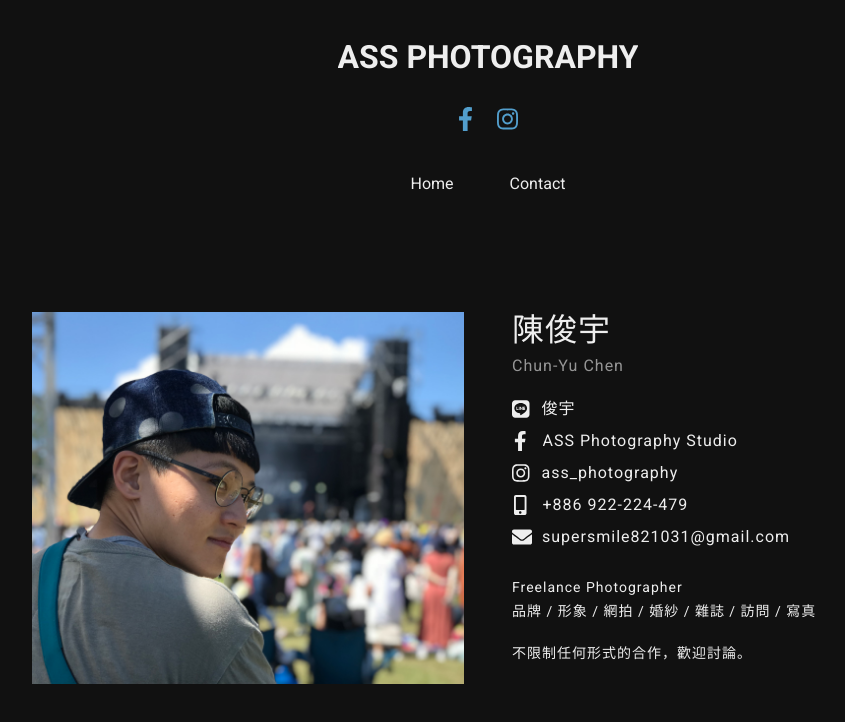
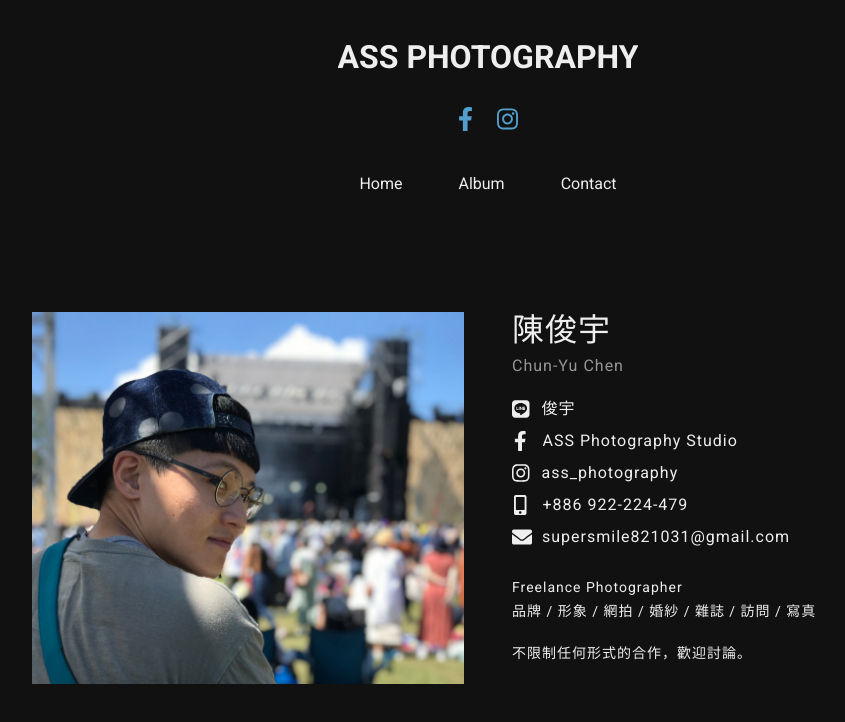
Before and after one commit to ChenHuei/assPhotography, a Vue app: page /#/contact in a window 1280 px wide. Shown: the top 722 px of the page, without its empty margins (152-997 px from the left). Built offline with nearby package versions, Linux system fonts and the light colour scheme.

Commit message:
Add album page and modify constant name

```diff
--- a/src/components/Topbar/index.vue
+++ b/src/components/Topbar/index.vue
@@ -4,7 +4,7 @@
     <div class="icons">
       <a
         class="icon"
-        v-for="icon in ICONS"
+        v-for="icon in HOME_ICONS"
         :key="icon.name"
         :href="icon.link"
         target="_blank">
@@ -14,7 +14,7 @@
     <div class="items">
       <router-link
         class="item"
-        v-for="item in ITEMS"
+        v-for="item in HOME_ITEMS"
         :key="item.name"
         :to="item.link">
         {{item.name}}
@@ -24,13 +24,13 @@
 </template>
 
 <script>
-import { ICONS, ITEMS } from '../../constants'
+import { HOME_ICONS, HOME_ITEMS } from '../../constants'
 export default {
   name: 'topbar',
   data () {
     return {
-      ICONS,
-      ITEMS
+      HOME_ICONS,
+      HOME_ITEMS
     }
   },
   methods: {
--- a/src/constants/index.js
+++ b/src/constants/index.js
@@ -2,7 +2,7 @@ import cover from '../assets/cover.jpg'
 
 export const SCREEN_SIZES = [1400, 960, 640]
 
-export const ICONS = [
+export const HOME_ICONS = [
   {
     name: 'facebook-f',
     link: 'https://www.facebook.com/assphotofromtaiwan/'
@@ -12,10 +12,14 @@ export const ICONS = [
     link: 'https://www.instagram.com/ass_photography/?hl=zh-tw'
   }
 ]
-export const ITEMS = [
+export const HOME_ITEMS = [
   {
     name: 'Home',
     link: '/'
+  },
+  {
+    name: 'Album',
+    link: '/album'
   },
   {
     name: 'Contact',
@@ -63,7 +67,7 @@ export const AUTHOR = {
   ]
 }
 
-export const DATA = [
+export const PHOTOS = [
   {
     id: 1,
     url: 'https://images.unsplash.com/photo-1556228720-d7519e2b88df?ixlib=rb-1.2.1&ixid=eyJhcHBfaWQiOjEyMDd9&auto=format&fit=crop&w=634&q=80',
--- /dev/null
+++ b/src/container/Album.vue
@@ -0,0 +1,16 @@
+<template>
+  <div class="album">
+    <h2>album</h2>
+  </div>
+</template>
+
+<script>
+export default {
+  name: 'Album'
+}
+</script>
+
+<style lang="scss" scoped>
+@import '../styles/import';
+
+</style>
--- a/src/container/Home.vue
+++ b/src/container/Home.vue
@@ -21,7 +21,7 @@
 </template>
 
 <script>
-import { DATA, SCREEN_SIZES } from '../constants'
+import { PHOTOS, SCREEN_SIZES } from '../constants'
 export default {
   name: 'Home',
   data () {
@@ -29,7 +29,7 @@ export default {
       rowNumber: 0,
       screenWidth: document.body.clientWidth,
       list: [],
-      DATA,
+      PHOTOS,
       SCREEN_SIZES
     }
   },
@@ -58,7 +58,7 @@ export default {
   mounted () {
     window.addEventListener('resize', this.resize)
     this.resize()
-    this.list = this.DATA
+    this.list = this.PHOTOS
   },
   beforeDestroy () {
     window.removeEventListener('resize', this.resize)
--- a/src/container/Photo.vue
+++ b/src/container/Photo.vue
@@ -10,17 +10,17 @@
 </template>
 
 <script>
-import { DATA } from '../constants'
+import { PHOTOS } from '../constants'
 export default {
   name: 'Photo',
   data () {
     return {
       photo: {},
-      DATA
+      PHOTOS
     }
   },
   mounted () {
-    this.photo = this.DATA.find(item => item.id === parseInt(this.$route.params.id))
+    this.photo = this.PHOTOS.find(item => item.id === parseInt(this.$route.params.id))
   }
 }
 </script>
--- a/src/router.js
+++ b/src/router.js
@@ -20,6 +20,11 @@ export default new Router({
           component: () => import('@/container/Photo')
         },
         {
+          path: 'album',
+          name: 'album',
+          component: () => import('@/container/Album')
+        },
+        {
           path: 'contact',
           name: 'contact',
           component: () => import('@/container/Contact')
```
